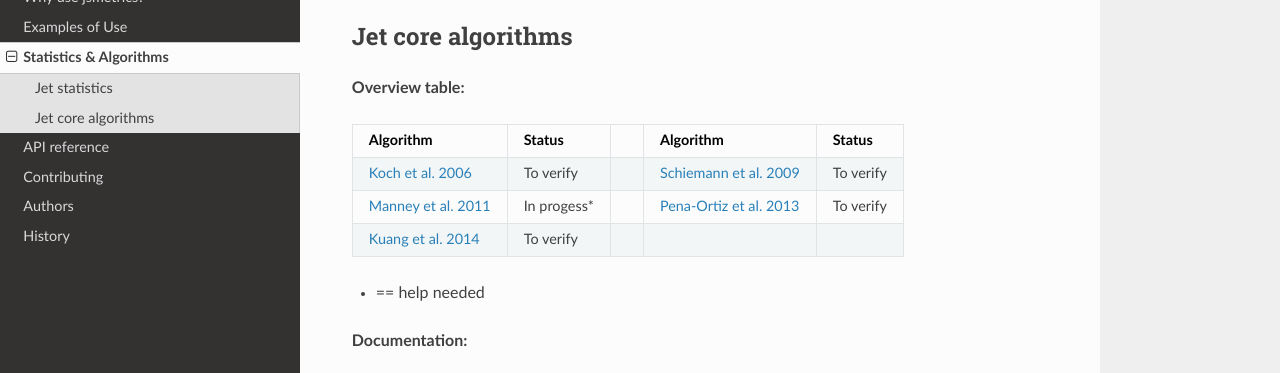
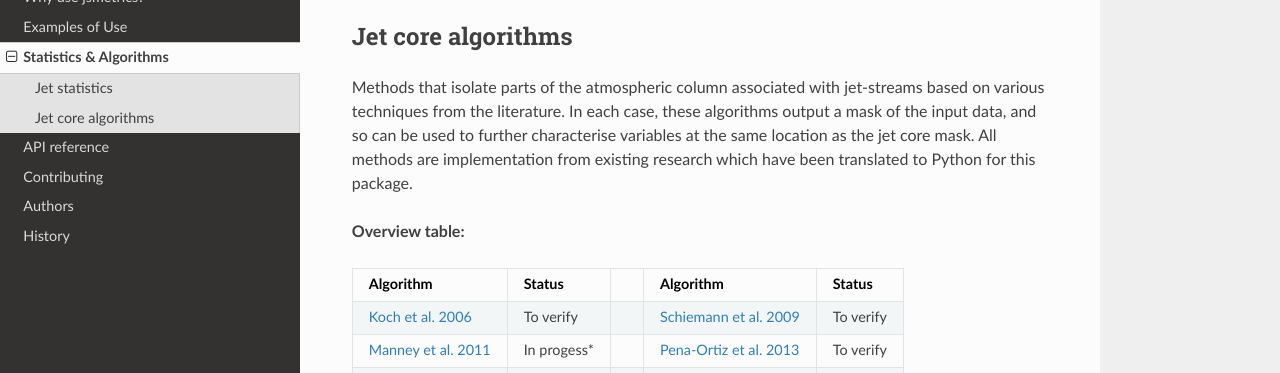
Before and after one commit to Thomasjkeel/jsmetrics, a Sphinx documentation site: the page built from docs/metrics.rst, in a window 1280 px wide and 900 px high, scrolled down 879 px, cut to the strip 180-553 px from the top of the window. Built offline with Sphinx 7.4.7 and the Read the Docs theme 2.0.0, drawn with Linux system fonts in a browser that asks for light colours; pages that are not in the unit, such as notebooks, are missing from menus.

Commit message:
update jet core intro

```diff
--- a/docs/metrics.rst
+++ b/docs/metrics.rst
@@ -50,6 +50,9 @@ All methods are implementation from existing research which have been translated
 
 Jet core algorithms
 ###################
+Methods that isolate parts of the atmospheric column associated with jet-streams based on various techniques from the literature.
+In each case, these algorithms output a mask of the input data, and so can be used to further characterise variables at the same location as the jet core mask.
+All methods are implementation from existing research which have been translated to Python for this package.
 
 **Overview table:**
 
```
